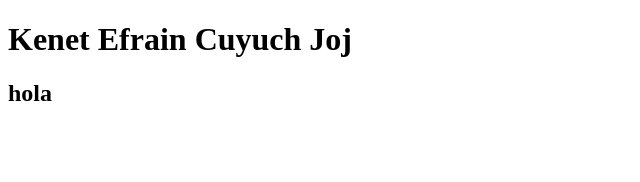
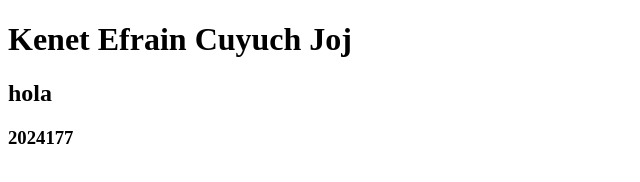
Before and after one commit to kcuyuch-2024177/Prueba, a plain HTML site: page index.html in a window 1280 px wide. Shown: the full height of the page, 0-640 px from the left. Drawn offline with Linux system fonts and the light colour scheme.

Commit message:
Tecer commit: numero de carne

```diff
--- a/index.html
+++ b/index.html
@@ -8,5 +8,6 @@
 <body>
     <h1>Kenet Efrain Cuyuch Joj</h1>
     <h2>hola</h2>
+    <h3>2024177</h3>
 </body>
 </html>
```
